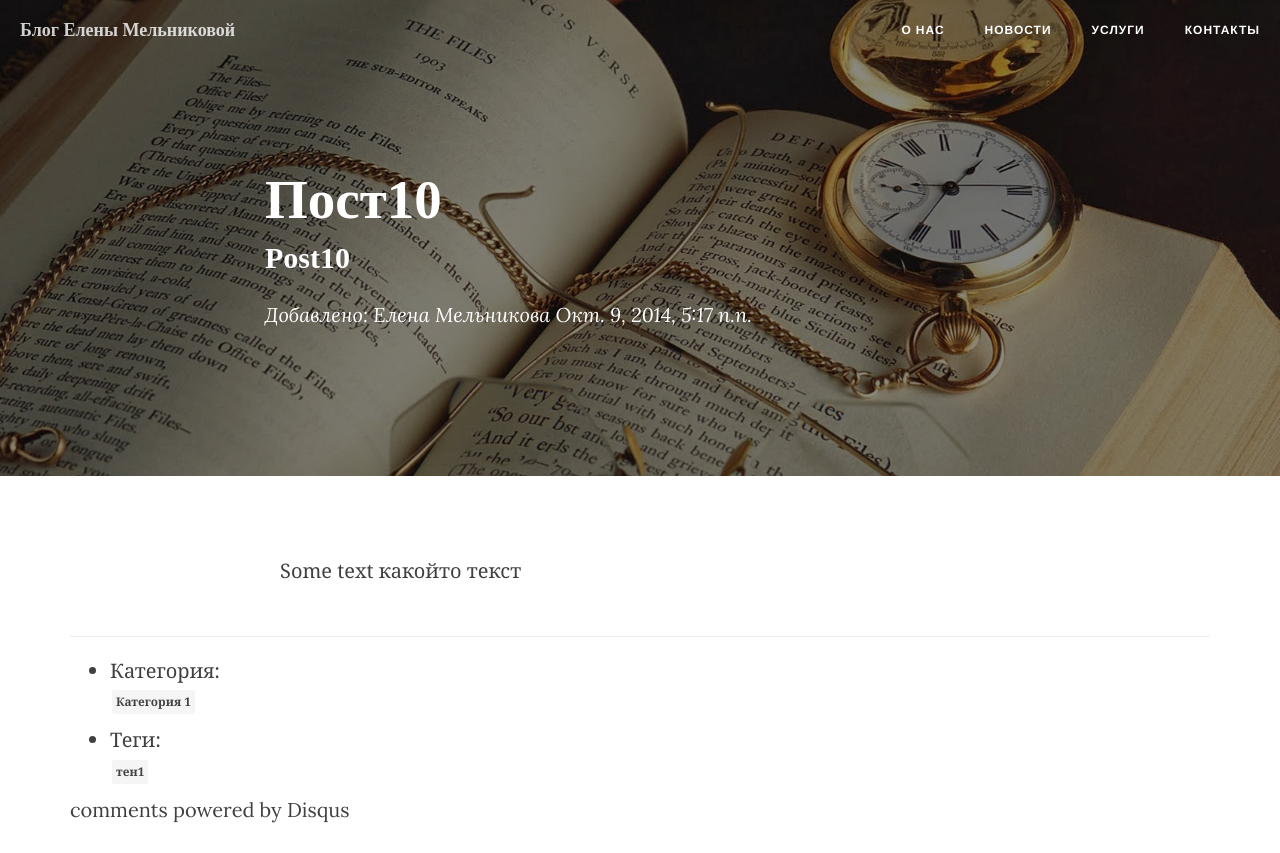
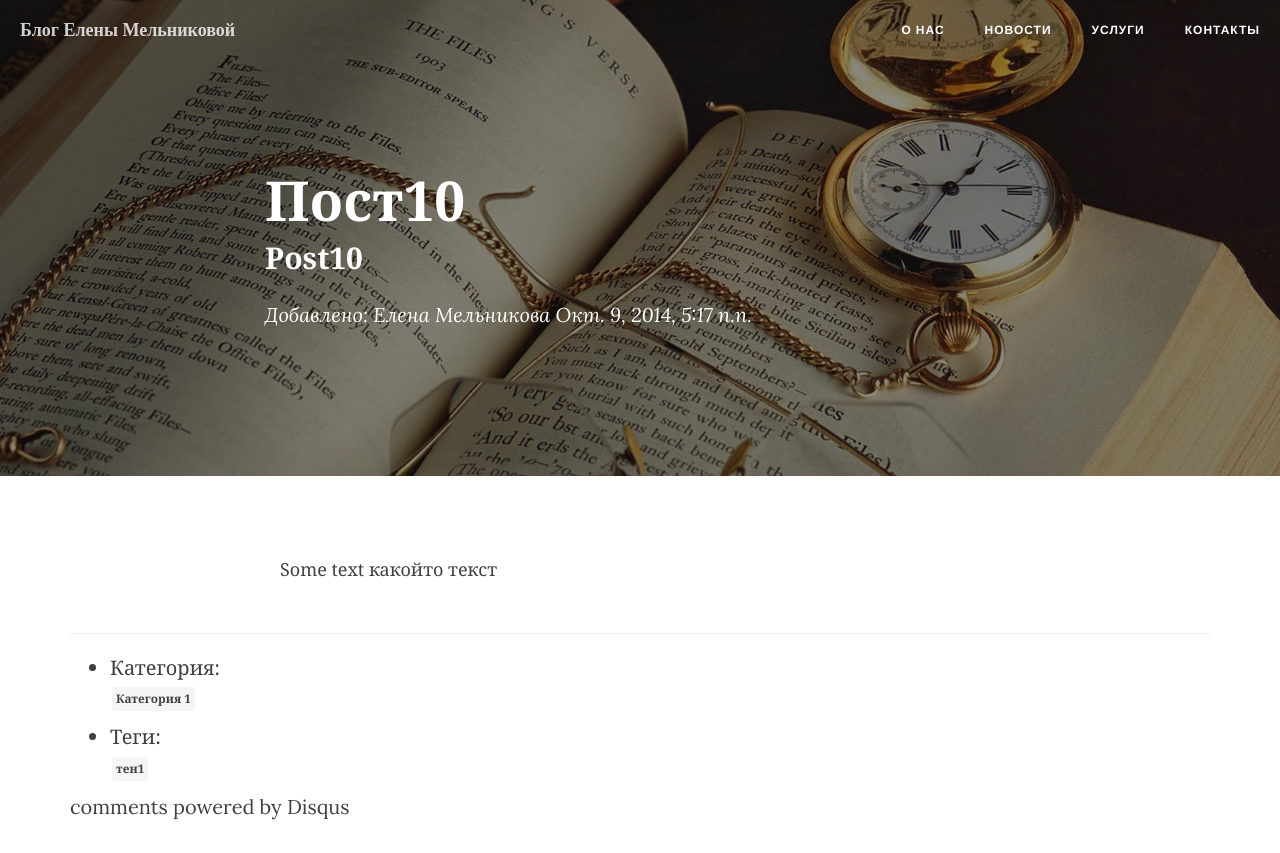
Before and after one commit to stamigos/BBCard, a Django app: page /1/ in a window 1280 px wide. Shown: the top 853 px of the page. Run offline with Django 3.2, Linux system fonts and the light colour scheme; data comes from the database, SQL or seed files in the repository; parts of the project's set-up code (start-up, migrations or seed data) failed here and were passed over; some libraries are stand-ins or nearby versions.

Commit message:
Размер шрифта

```diff
--- a/templates/app/post_detail.html
+++ b/templates/app/post_detail.html
@@ -8,9 +8,9 @@
             <div class="row">
                 <div class="col-lg-8 col-lg-offset-2 col-md-10 col-md-offset-1">
                     <div class="post-heading">
-                        <h1 style="font-family: annabelle">{{ post.title }}</h1>
-                        <h2 class="subheading" style="font-family: annabelle">{{ post.subtitle }}</h2>
-                        <span class="meta">Добавлено: <a href="{% url 'contact' %}">Елена Мельникова</a> {{ post.datetime }}</span>
+                        <h1 style="font-family : 'Georgia', Times New Roman, Times, serif;">{{ post.title }}</h1>
+                        <h2 class="subheading" style="font-family : 'Georgia', Times New Roman, Times, serif;">{{ post.subtitle }}</h2>
+                        <span class="meta" style="font-size: 20px;">Добавлено: <a href="{% url 'contact' %}">Елена Мельникова</a> {{ post.datetime }}</span>
                     </div>
                 </div>
             </div>
@@ -21,7 +21,7 @@
 {% block content %}
     <!-- Post Content -->
     <article>
-        <div class="container" style="font-family : 'Georgia', Times New Roman, Times, serif;">
+        <div class="container" style="font-family : 'Georgia', Times New Roman, Times, serif; font-size: 18px">
             <div class="row">
                 <div class="col-lg-8 col-lg-offset-2 col-md-10 col-md-offset-1">
                     <p>{{ post.content }}</p>
@@ -30,7 +30,6 @@
         </div>
     </article>
     <hr>
-
 {% endblock %}
 
 
--- a/templates/app/post_list.html
+++ b/templates/app/post_list.html
@@ -10,9 +10,9 @@
             <div class="row">
                 <div class="col-lg-8 col-lg-offset-2 col-md-10 col-md-offset-1">
                     <div class="site-heading">
-                        <h1 style="font-family: Georgia, Times, 'Times New Roman', serif;">Блог Елены Мельниковой</h1>
+                        <h1 style="font-family: 'Georgia', Times New Roman, Times, serif; font-weight: normal;">Блог Елены Мельниковой</h1>
                         <hr class="small">
-                        <span class="subheading" style="font-family: Georgia, Times, 'Times New Roman', serif;">Юридические услуги</span>
+                        <span class="subheading" style="font-family: Georgia, Times, 'Times New Roman', serif;font-weight: normal;">Юридические услуги</span>
                     </div>
                 </div>
             </div>
--- a/templates/base.html
+++ b/templates/base.html
@@ -80,9 +80,9 @@
             <div class="row">
                 <div class="col-lg-8 col-lg-offset-2 col-md-10 col-md-offset-1">
                     <div class="site-heading">
-                        <h1 style="font-family: annabelle">Блог Елены Мельниковой</h1>
+                        <h1 style="font-family: 'Georgia', Times New Roman, Times, serif; font-weight: normal;">Блог Елены Мельниковой</h1>
                         <hr class="small">
-                        <span class="subheading" style="font-family: annabelle">Юридические услуги</span>
+                        <span class="subheading" style="font-family: 'Georgia', Times New Roman, Times, serif;font-weight: normal;">Юридические услуги</span>
                     </div>
                 </div>
             </div>
```
